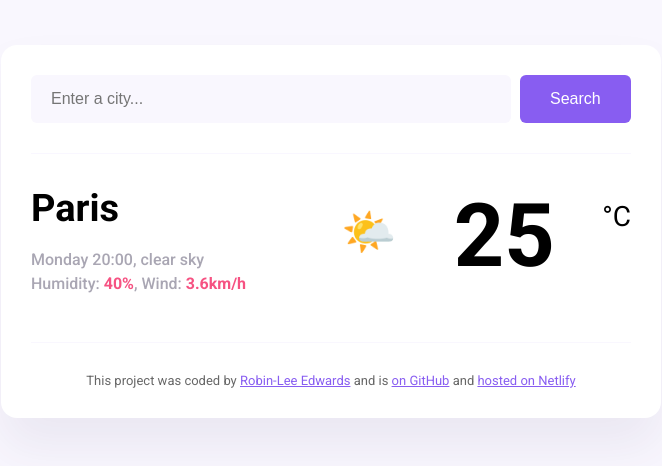
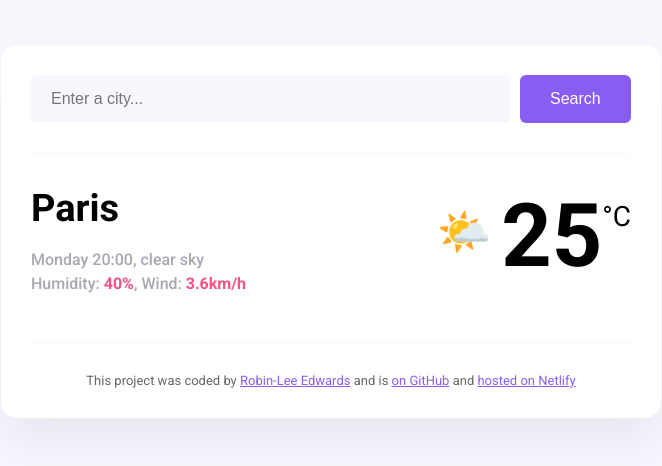
Before and after one commit to RobinLee1404/my-weathersearch-project, a plain HTML site: page index.html in a window 1280 px wide. Shown: the whole page, without its empty margins (309-971 px from the left). Drawn offline with Linux system fonts and the light colour scheme.

```diff
--- a/index.html
+++ b/index.html
@@ -30,7 +30,7 @@ Monday 20:00, clear sky
               <strong>3.6km/h</strong>
    </p>
 </div>
-<div class = "weather-app-temperature-container"></div>
+<div class = "weather-app-temperature-container">
     <div class="weather-app-icon">🌤️</div>
     <div class = "weather-app-temperature-value">25</div>
     <div class = "weather-app-unit">°C</div>
```
